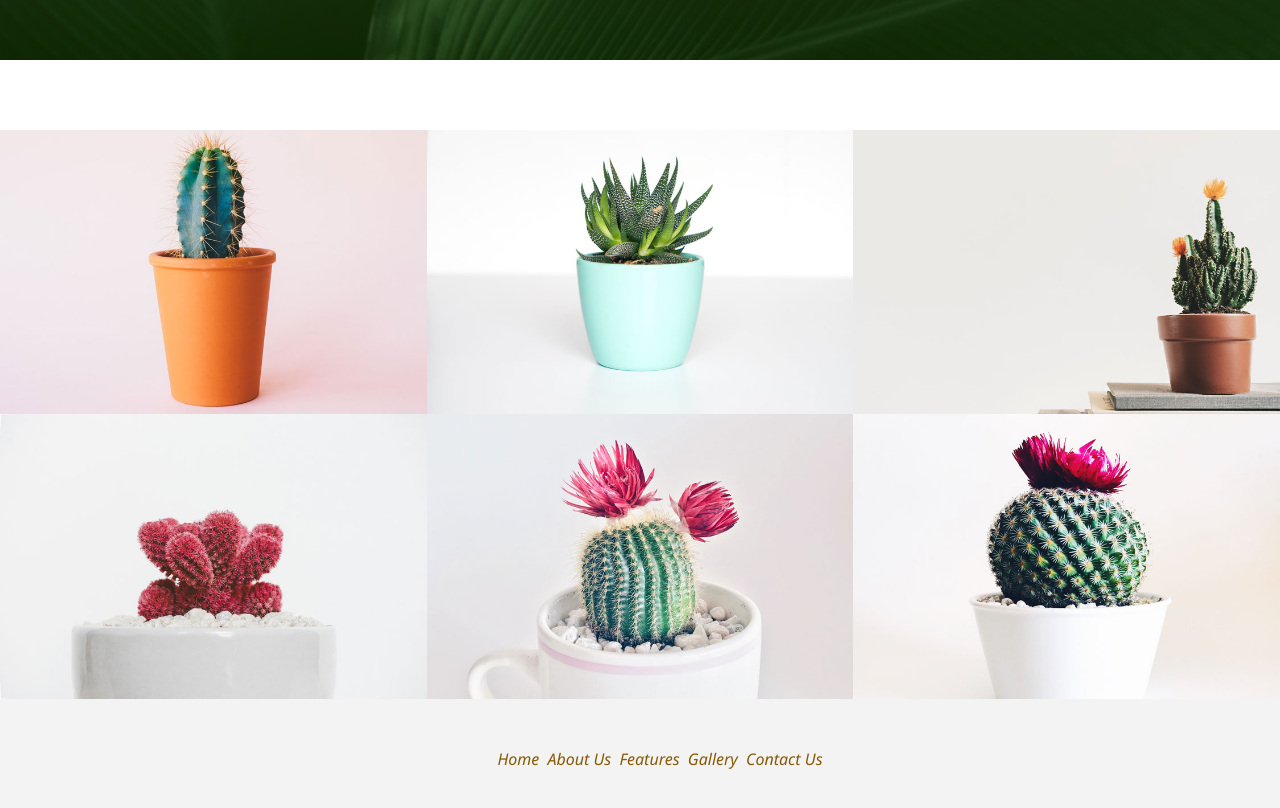
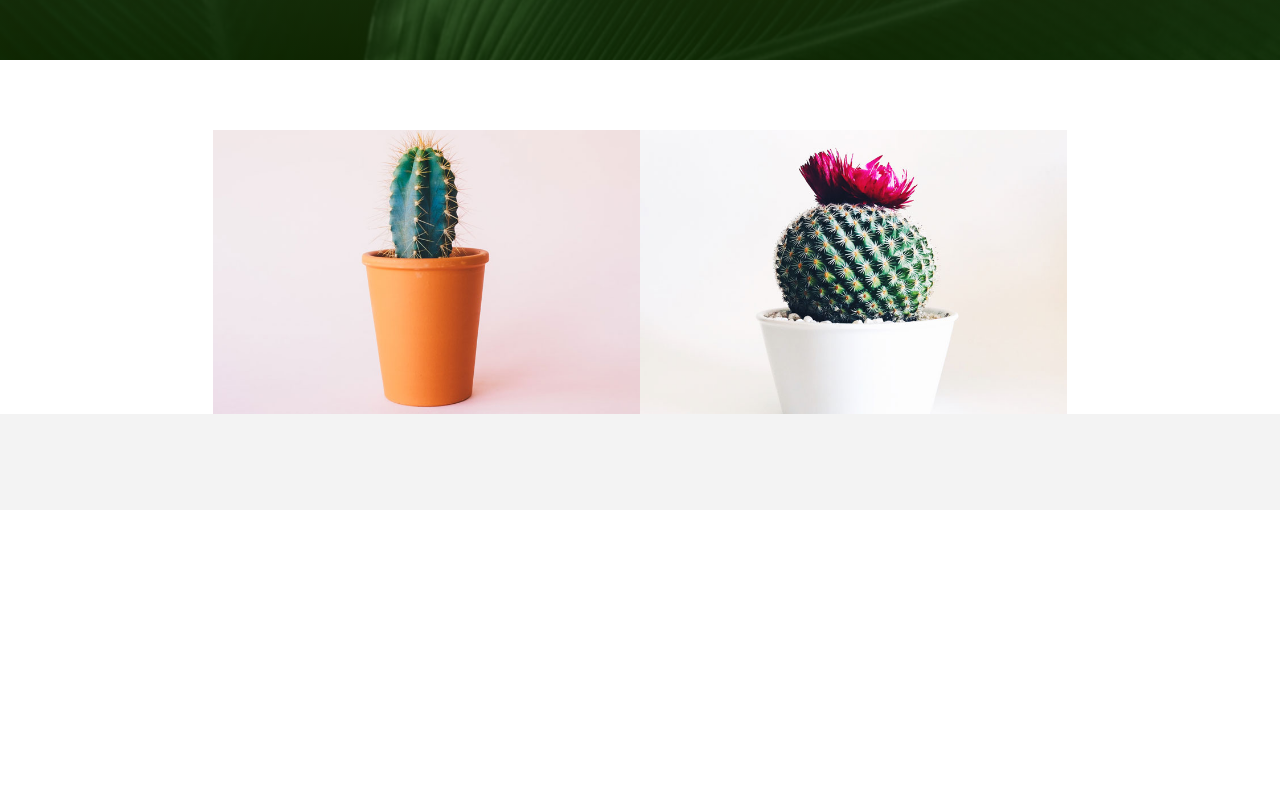
Before and after one commit to zerokilobytes/Garduino, a plain HTML site: page gallery.html in a window 1280 px wide. Shown: the part 740-1548 px from the top of the page. After the commit the page ends 1250 px from the top, so only its background shows below. Drawn offline with Linux system fonts and the light colour scheme.

Commit message:
Update gallery.html
Consolidate web content for final delivery

```diff
--- a/gallery.html
+++ b/gallery.html
@@ -68,22 +68,6 @@
           <span class="plantName">Annie Spratt</span>
         </div>
         <div class="plantCell">
-          <img src="images/galina-mizi.jpg" alt="Galina Mizi">
-          <span class="plantName">Galina Mizi</span>
-        </div>
-        <div class="plantCell">
-          <img src="images/green_cactus_plant.jpg" alt="Green Cactus Plant">
-          <span class="plantName">Green Cactus Plant</span>
-        </div>
-        <div class="plantCell">
-          <img src="images/scott-webb.jpg" alt="Scott Webb">
-          <span class="plantName">Scott Webb</span>
-        </div>
-        <div class="plantCell">
-          <img src="images/small_cactus_plant.jpg" alt="Small Cactus Plant">
-          <span class="plantName">Small Cactus Plant</span>
-        </div>
-        <div class="plantCell">
           <img src="images/stephanie-harvey.jpg" alt="Stephanie Harvey">
           <span class="plantName">Stephanie Harvey</span>
         </div>
@@ -96,23 +80,6 @@
   <!-- footer BEGIN -->
   <footer id="footer">
     <div class="sectionContent">
-      <ul id="footerList">
-        <li class="menuItem">
-          <a href="index.html">Home</a>
-        </li>
-        <li class="menuItem">
-          <a href="index.html#aboutSection">About Us</a>
-        </li>
-        <li class="menuItem">
-          <a href="index.html#serviceSection">Features</a>
-        </li>
-        <li class="menuItem">
-          <a href="gallery.html#gallerySection">Gallery</a>
-        </li>
-        <li class="menuItem">
-          <a href="contactus.html#contactUsSection">Contact Us</a>
-        </li>
-      </ul>
     </div>
   </footer>
   <!-- footer END -->
```
